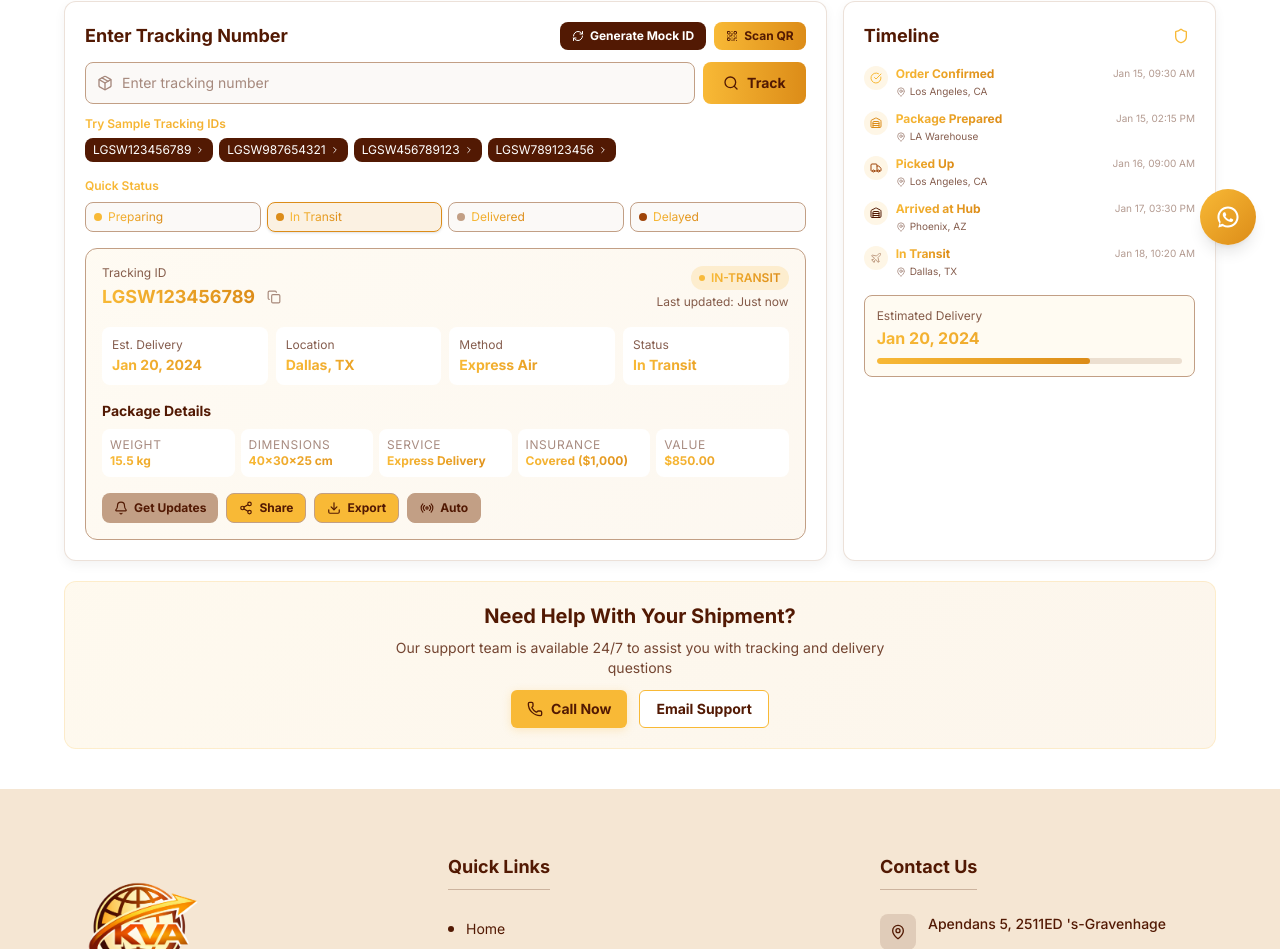
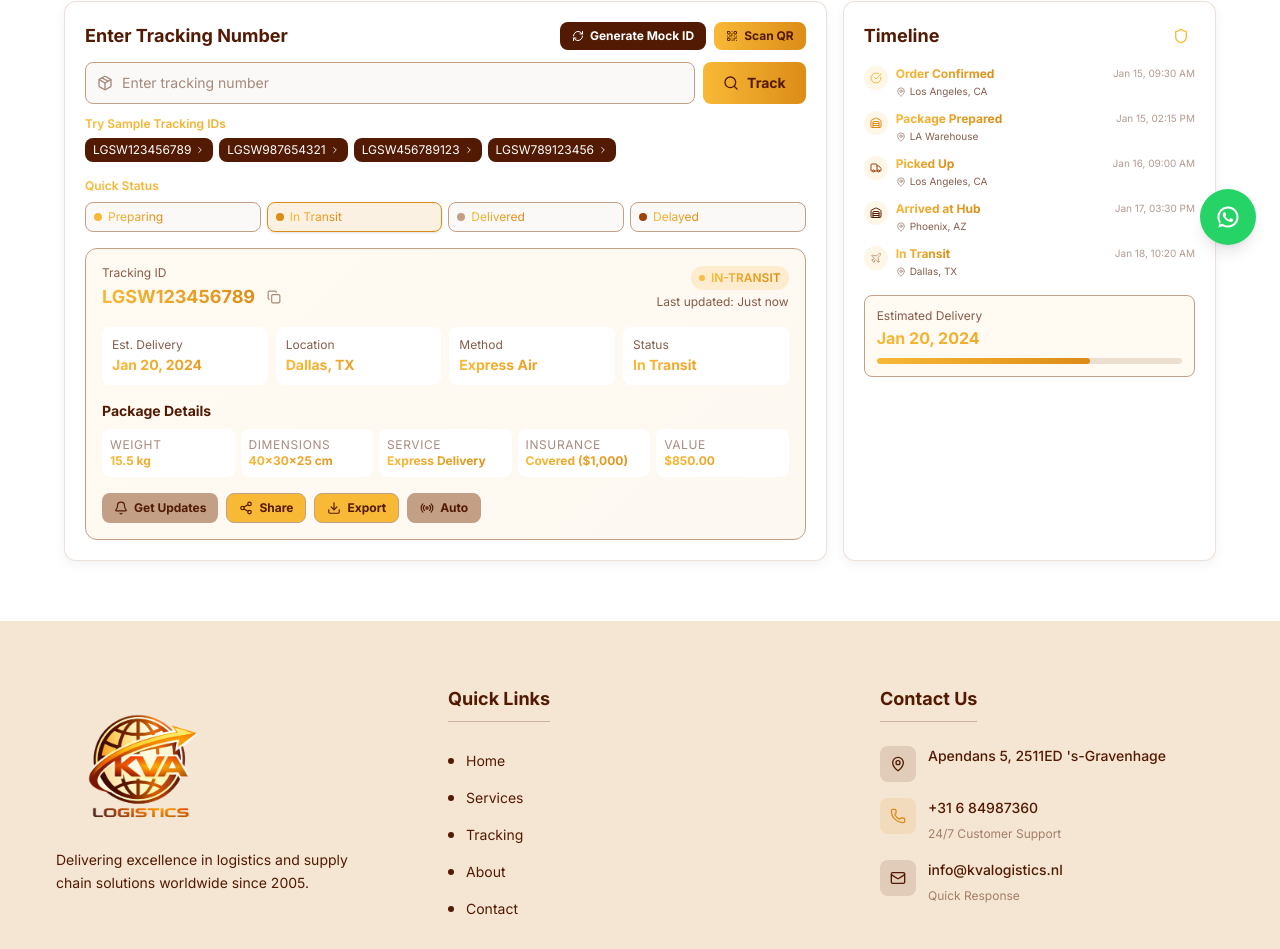
Before and after one commit to Prathamesh0008/KVA-Logistic, a Next.js app: page /tracking in a window 1280 px wide. Shown: the part 531-1480 px from the top of the page. Built offline with nearby package versions, Linux system fonts and the light colour scheme.

Commit message:
Upasana -05/03/2026

```diff
--- a/app/components/WhatsAppButton.jsx
+++ b/app/components/WhatsAppButton.jsx
@@ -13,7 +13,7 @@ export default function WhatsAppButton() {
       <div
         className="flex items-center justify-center w-14 h-14 rounded-full shadow-lg transition-all duration-300 hover:scale-110"
         style={{
-          background: "linear-gradient(135deg,#f8b936,#dc8c18)",
+         background: "#25D366",
         }}
       >
         <svg
--- a/app/tracking/page.js
+++ b/app/tracking/page.js
@@ -941,7 +941,7 @@ export default function Tracking() {
             </div>
 
             {/* Quick Help Section - matching services CTA spacing */}
-            <div
+            {/* <div
               className="rounded-xl p-5 text-center"
               style={{
                 background: `linear-gradient(135deg, ${colors.goldenYellow}15, ${colors.orange}15)`,
@@ -985,7 +985,7 @@ export default function Tracking() {
                   Email Support
                 </button>
               </div>
-            </div>
+            </div> */}
           </div>
         </div>
       </section>
```
